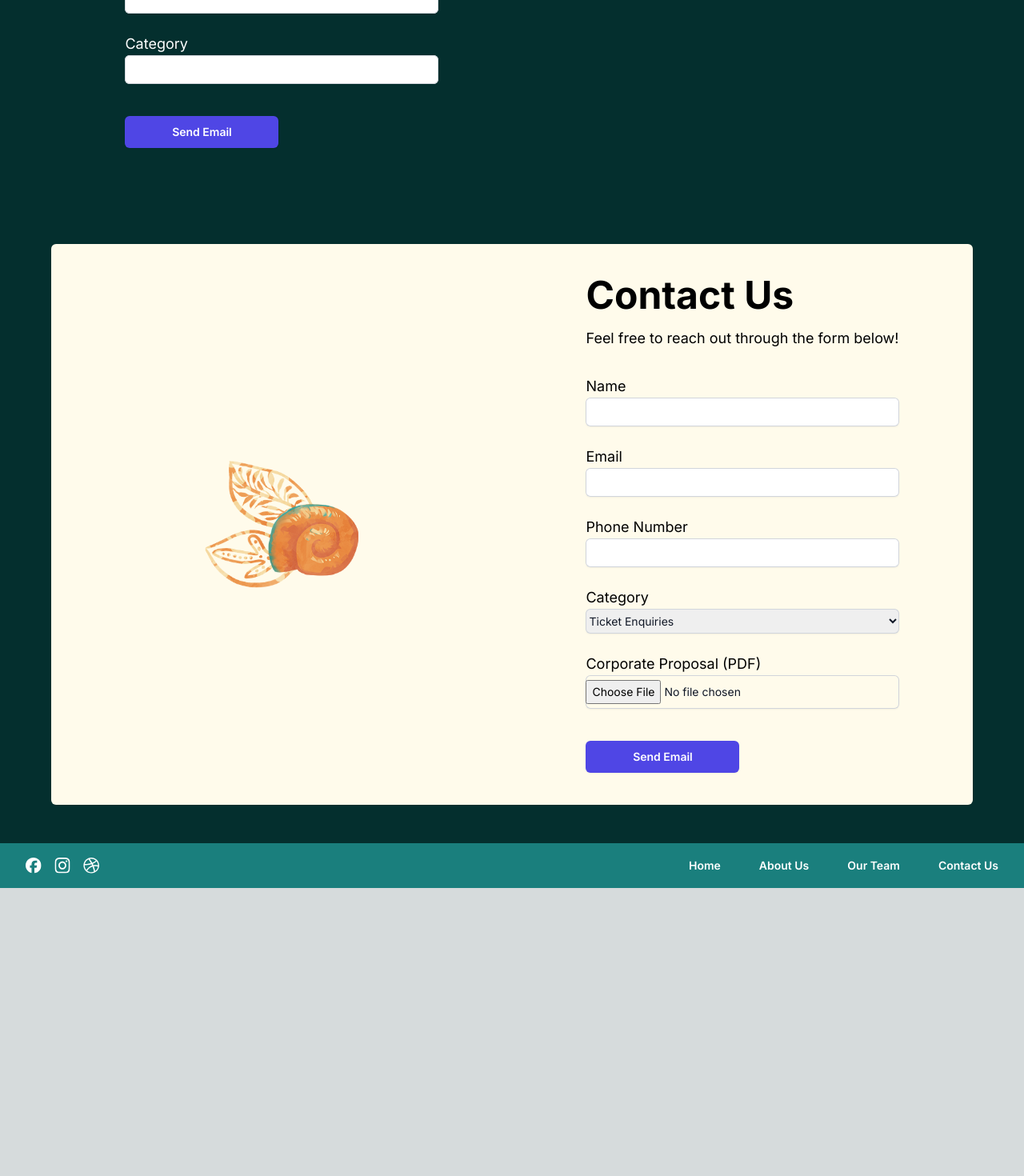
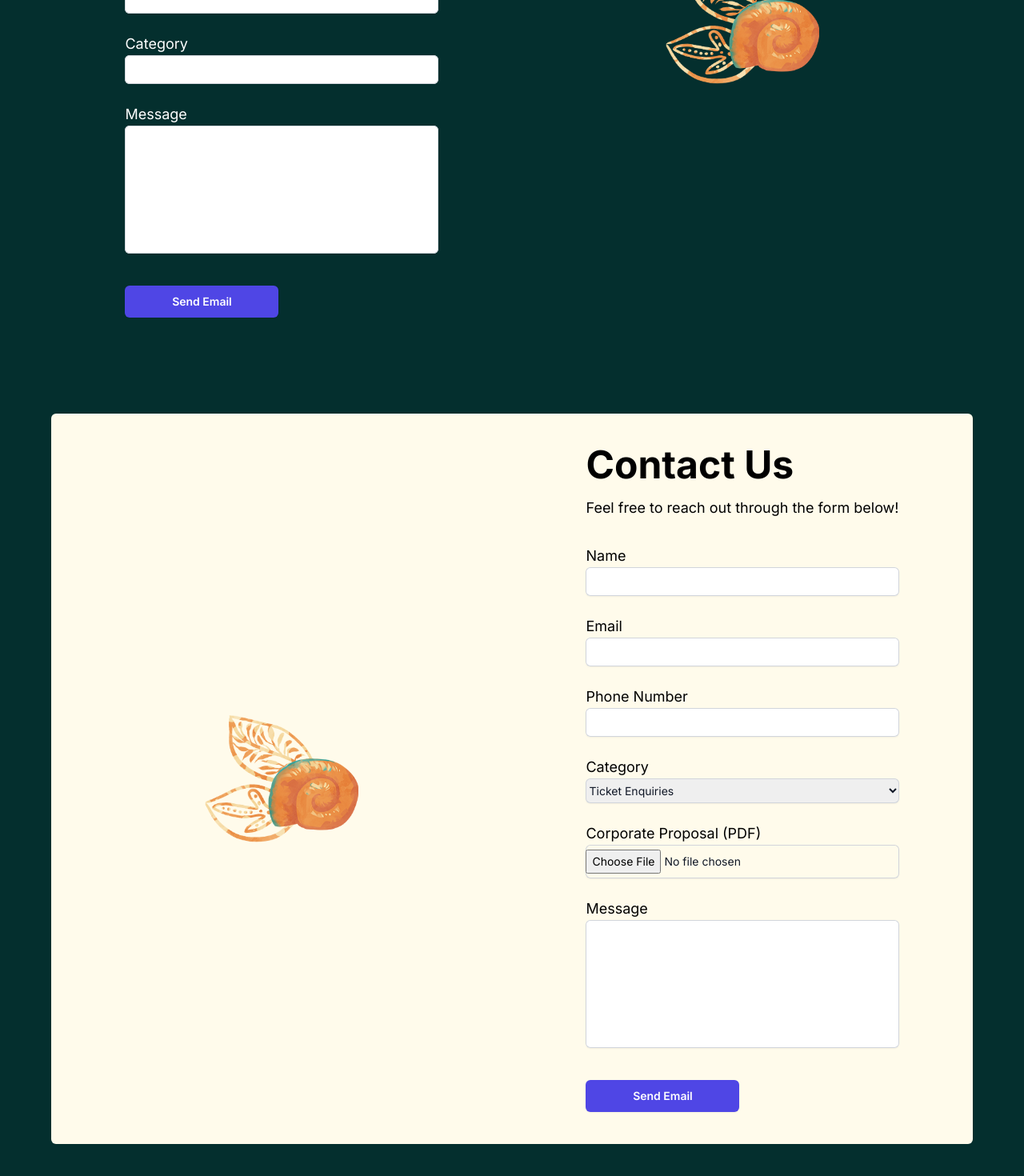
Before and after one commit to nuansacp2025/nuansa-web, a Next.js app: page /contact-us in a window 1280 px wide. Shown: the part 460-1930 px from the top of the page at 80% size. Before the commit the page ends 1570 px from the top, so only its background shows below. Built offline with nearby package versions, Linux system fonts and the light colour scheme.

Commit message:
Created message box in contact us forms

```diff
--- a/app/components/contact-us/business-form.tsx
+++ b/app/components/contact-us/business-form.tsx
@@ -1,4 +1,13 @@
+"use client"
+import { useState } from "react"
+
 export default function BusinessForm() {
+    const [name, setName] = useState("");
+    const [email, setEmail] = useState("");
+    const [phoneNumber, setPhoneNumber] = useState("");
+    const [category, setCategory] = useState("");
+    const [message, setMessage] = useState("");
+
     return (
         <div className="w-full flex flex-col gap-y-4">
             <div>
@@ -9,17 +18,17 @@ export default function BusinessForm() {
                 <div className="grid grid-cols-2 gap-x-8 gap-y-6">
                     <div className="col-span-2">
                         <label htmlFor="name" className="text-md sm:text-lg">Name</label>
-                        <input type="text" id="name" name="name" required
+                        <input type="text" id="name" name="name" value={name} onChange={(e) => setName(e.target.value)} required
                                className="block w-full rounded-md border-0 py-1.5 text-gray-900 shadow-sm ring-1 ring-inset ring-gray-300 placeholder:text-gray-400 focus:ring-2 focus:ring-inset focus:ring-indigo-600 sm:text-sm sm:leading-6"/>
                     </div>
                     <div className="col-span-2">
                         <label htmlFor="email" className="text-md sm:text-lg">Email</label>
-                        <input type="text" id="email" name="email" required
+                        <input type="text" id="email" name="email" value={email} onChange={(e) => setEmail(e.target.value)} required
                                className="block w-full rounded-md border-0 py-1.5 text-gray-900 shadow-sm ring-1 ring-inset ring-gray-300 placeholder:text-gray-400 focus:ring-2 focus:ring-inset focus:ring-indigo-600 sm:text-sm sm:leading-6"/>
                     </div>
                     <div className="col-span-2">
                         <label htmlFor="phone-number" className="text-md sm:text-lg">Phone Number</label>
-                        <input type="text" id="phone-number" name="phone-number" required
+                        <input type="text" id="phone-number" name="phone-number" value={phoneNumber} onChange={(e) => setPhoneNumber(e.target.value)} required
                                className="block w-full rounded-md border-0 py-1.5 text-gray-900 shadow-sm ring-1 ring-inset ring-gray-300 placeholder:text-gray-400 focus:ring-2 focus:ring-inset focus:ring-indigo-600 sm:text-sm sm:leading-6"/>
                     </div>
                     <div className="col-span-2">
@@ -31,8 +40,14 @@ export default function BusinessForm() {
                     </div>
                     <div className="col-span-2">
                     <label htmlFor="proposal" className="text-md sm:text-lg">Corporate Proposal (PDF)</label>
-                        <input type="file" id="proposal" name="proposal" required
+                        <input type="file" id="proposal" name="proposal" value={category} onChange={(e) => setCategory(e.target.value)} required
                                className="block w-full rounded-md border-0 py-1.5 text-gray-900 shadow-sm ring-1 ring-inset ring-gray-300 placeholder:text-gray-400 focus:ring-2 focus:ring-inset focus:ring-indigo-600 sm:text-sm sm:leading-6"/>
+                    </div>
+                    <div className="col-span-2">
+                        <label htmlFor="message" className="text-md sm:text-lg">Message</label>
+                        <div>
+                            <textarea name="message" id="message" value={message} onChange={(e) => setMessage(e.target.value)} className="resize-none block w-full rounded-md h-40 border-0 px-2 sm:px-3.5 py-1.5 sm:py-2 text-xs sm:text-base text-gray-900 shadow-sm ring-1 ring-inset ring-gray-300 focus:ring-2 focus:ring-inset focus:ring-indigo-600 focus:outline-none"></textarea>
+                        </div>
                     </div>
                 </div>
                 <div className="mt-10">
--- a/app/components/contact-us/general-form.tsx
+++ b/app/components/contact-us/general-form.tsx
@@ -1,4 +1,13 @@
+"use client"
+import { useState } from "react"
+
 export default function GeneralForm() {
+    const [name, setName] = useState("");
+    const [email, setEmail] = useState("");
+    const [phoneNumber, setPhoneNumber] = useState("");
+    const [category, setCategory] = useState("");
+    const [message, setMessage] = useState("");
+
     return (
         <div className="w-full flex flex-col gap-y-4">
             <div>
@@ -9,23 +18,29 @@ export default function GeneralForm() {
                 <div className="grid grid-cols-2 gap-x-8 gap-y-6">
                     <div className="col-span-2">
                         <label htmlFor="name" className="text-md sm:text-lg">Name</label>
-                        <input type="text" id="name" name="name" required
+                        <input type="text" id="name" name="name" value={name} onChange={(e) => setName(e.target.value)} required
                                className="block w-full rounded-md border-0 py-1.5 text-gray-900 shadow-sm ring-1 ring-inset ring-gray-300 placeholder:text-gray-400 focus:ring-2 focus:ring-inset focus:ring-indigo-600 sm:text-sm sm:leading-6"/>
                     </div>
                     <div className="col-span-2">
                         <label htmlFor="email" className="text-md sm:text-lg">Email</label>
-                        <input type="text" id="email" name="email" required
+                        <input type="text" id="email" name="email" value={email} onChange={(e) => setEmail(e.target.value)} required
                                className="block w-full rounded-md border-0 py-1.5 text-gray-900 shadow-sm ring-1 ring-inset ring-gray-300 placeholder:text-gray-400 focus:ring-2 focus:ring-inset focus:ring-indigo-600 sm:text-sm sm:leading-6"/>
                     </div>
                     <div className="col-span-2">
                         <label htmlFor="phone-number" className="text-md sm:text-lg">Phone Number</label>
-                        <input type="text" id="phone-number" name="phone-number" required
+                        <input type="text" id="phone-number" name="phone-number" value={phoneNumber} onChange={(e) => setPhoneNumber(e.target.value)} required
                                className="block w-full rounded-md border-0 py-1.5 text-gray-900 shadow-sm ring-1 ring-inset ring-gray-300 placeholder:text-gray-400 focus:ring-2 focus:ring-inset focus:ring-indigo-600 sm:text-sm sm:leading-6"/>
                     </div>
                     <div className="col-span-2">
                         <label htmlFor="category" className="text-md sm:text-lg">Category</label>
-                        <input type="text" id="category" name="category" required
+                        <input type="text" id="category" name="category" value={category} onChange={(e) => setCategory(e.target.value)} required
                                className="block w-full rounded-md border-0 py-1.5 text-gray-900 shadow-sm ring-1 ring-inset ring-gray-300 placeholder:text-gray-400 focus:ring-2 focus:ring-inset focus:ring-indigo-600 sm:text-sm sm:leading-6"/>
+                    </div>
+                    <div className="col-span-2">
+                        <label htmlFor="message" className="text-md sm:text-lg">Message</label>
+                        <div>
+                            <textarea name="message" id="message" value={message} onChange={(e) => setMessage(e.target.value)} className="resize-none block w-full rounded-md h-40 border-0 px-2 sm:px-3.5 py-1.5 sm:py-2 text-xs sm:text-base text-gray-900 shadow-sm ring-1 ring-inset ring-gray-300 focus:ring-2 focus:ring-inset focus:ring-indigo-600 focus:outline-none"></textarea>
+                        </div>
                     </div>
                 </div>
                 <div className="mt-10">
```
